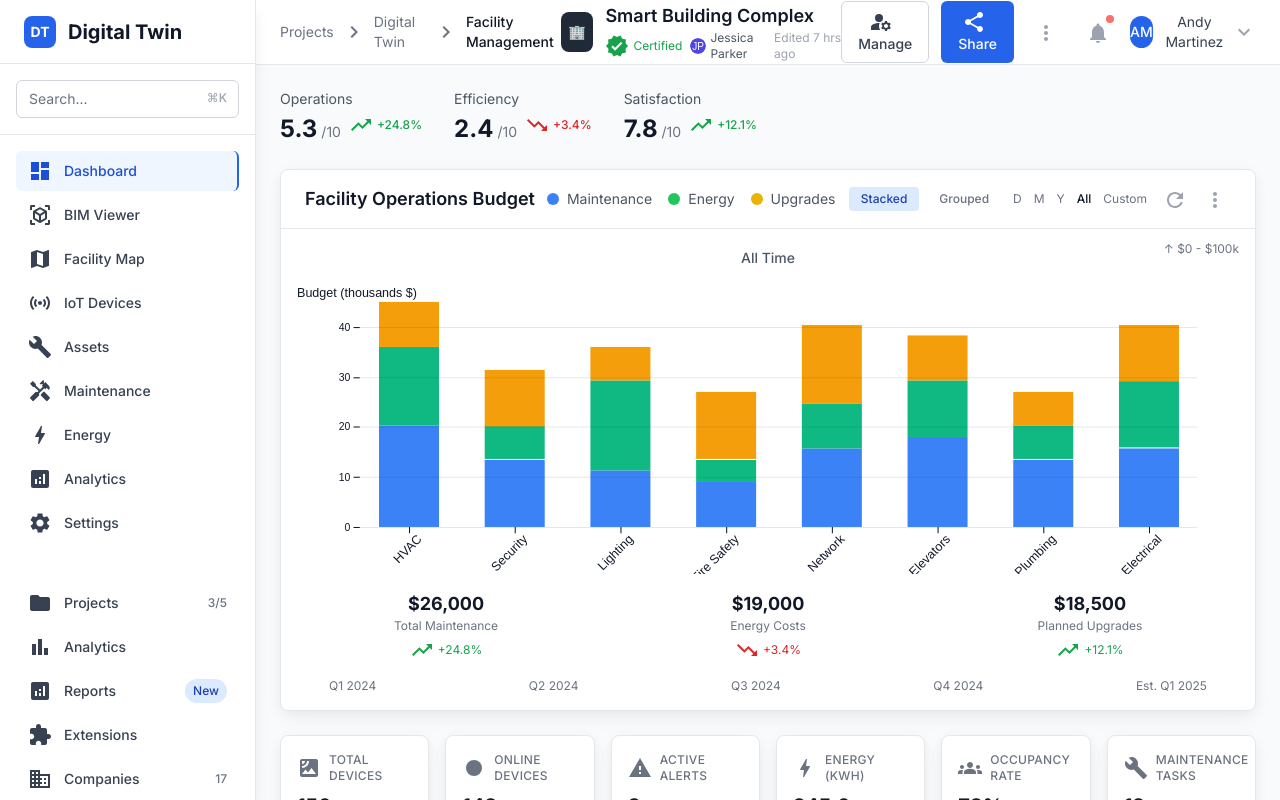
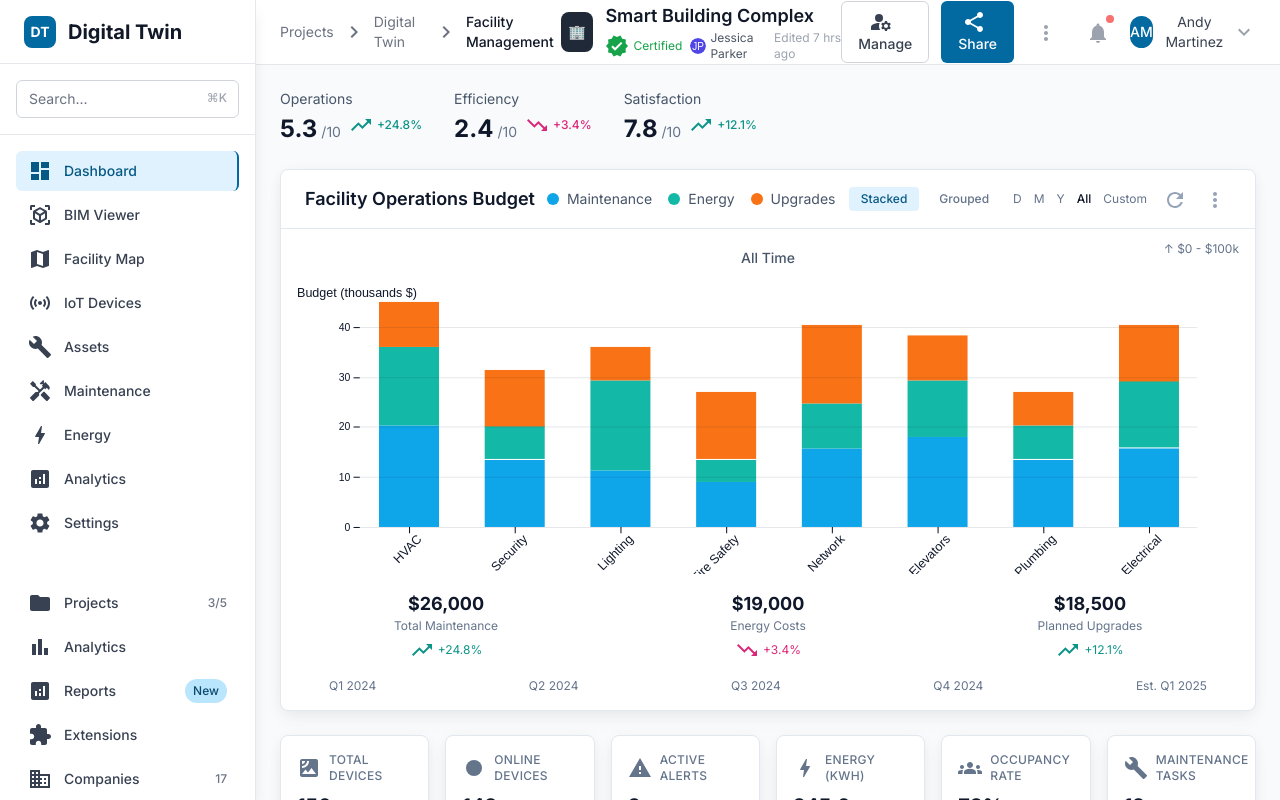
Before and after one commit to anmartincode/digital-twin-management, a React (Create React App) app in the folder frontend/: page / in a window 1280 px wide. Built offline with nearby package versions, Linux system fonts and the light colour scheme.

Commit message:
changed color palette

```diff
--- a/frontend/src/components/Dashboard/BudgetChart.tsx
+++ b/frontend/src/components/Dashboard/BudgetChart.tsx
@@ -61,7 +61,7 @@ const BudgetChart: React.FC<BudgetChartProps> = ({ title = "Facility Operations
 
   const data = getDataForPeriod(timePeriod);
   const keys = ['maintenance', 'energy', 'upgrades'];
-  const colors = ['#3b82f6', '#10b981', '#f59e0b'];
+  const colors = ['#0ea5e9', '#14b8a6', '#f97316']; // Changed to sky-500, teal-500, orange-500
 
   // Get summary stats based on time period
   const getSummaryStats = () => {
@@ -233,22 +233,22 @@ const BudgetChart: React.FC<BudgetChartProps> = ({ title = "Facility Operations
   };
 
   return (
-    <div className="card dark:bg-gray-800 dark:border-gray-700">
-      <div className="card-header dark:bg-gray-800 flex items-center justify-between py-3">
+    <div className="card dark:bg-slate-800 dark:border-slate-700">
+      <div className="card-header dark:bg-slate-800 flex items-center justify-between py-3">
         <div className="flex items-center space-x-3">
-          <h3 className="text-lg font-semibold text-gray-900 dark:text-white">{title}</h3>
+          <h3 className="text-lg font-semibold text-slate-900 dark:text-white">{title}</h3>
           <div className="flex items-center space-x-4 text-sm">
             <div className="flex items-center space-x-2">
-              <div className="w-3 h-3 bg-blue-500 rounded-full"></div>
-              <span className="text-gray-600 dark:text-gray-400">Maintenance</span>
+              <div className="w-3 h-3 bg-sky-500 rounded-full"></div>
+              <span className="text-slate-600 dark:text-slate-400">Maintenance</span>
             </div>
             <div className="flex items-center space-x-2">
-              <div className="w-3 h-3 bg-green-500 rounded-full"></div>
-              <span className="text-gray-600 dark:text-gray-400">Energy</span>
+              <div className="w-3 h-3 bg-teal-500 rounded-full"></div>
+              <span className="text-slate-600 dark:text-slate-400">Energy</span>
             </div>
             <div className="flex items-center space-x-2">
-              <div className="w-3 h-3 bg-yellow-500 rounded-full"></div>
-              <span className="text-gray-600 dark:text-gray-400">Upgrades</span>
+              <div className="w-3 h-3 bg-orange-500 rounded-full"></div>
+              <span className="text-slate-600 dark:text-slate-400">Upgrades</span>
             </div>
           </div>
         </div>
@@ -257,8 +257,8 @@ const BudgetChart: React.FC<BudgetChartProps> = ({ title = "Facility Operations
             onClick={toggleLayout}
             className={`px-3 py-1 text-xs font-medium rounded ${
               layout === 'stacked'
-                ? 'bg-blue-100 text-blue-800 dark:bg-blue-900 dark:text-blue-300'
-                : 'text-gray-500 dark:text-gray-400'
+                ? 'bg-sky-100 text-sky-800 dark:bg-sky-900/30 dark:text-sky-300'
+                : 'text-slate-500 dark:text-slate-400'
             }`}
           >
             Stacked
@@ -267,67 +267,67 @@ const BudgetChart: React.FC<BudgetChartProps> = ({ title = "Facility Operations
             onClick={toggleLayout}
             className={`px-3 py-1 text-xs font-medium rounded ${
               layout === 'grouped'
-                ? 'bg-blue-100 text-blue-800 dark:bg-blue-900 dark:text-blue-300'
-                : 'text-gray-500 dark:text-gray-400'
+                ? 'bg-sky-100 text-sky-800 dark:bg-sky-900/30 dark:text-sky-300'
+                : 'text-slate-500 dark:text-slate-400'
             }`}
           >
             Grouped
           </button>
-          <div className="flex items-center space-x-1 text-xs text-gray-500 dark:text-gray-400">
+          <div className="flex items-center space-x-1 text-xs text-slate-500 dark:text-slate-400">
             <button
               onClick={() => handleTimePeriodChange('D')}
-              className={`px-1 py-0.5 rounded cursor-pointer hover:text-gray-700 dark:hover:text-gray-300 ${
-                timePeriod === 'D' ? 'font-medium text-gray-900 dark:text-white' : ''
+              className={`px-1 py-0.5 rounded cursor-pointer hover:text-slate-700 dark:hover:text-slate-300 ${
+                timePeriod === 'D' ? 'font-medium text-slate-900 dark:text-white' : ''
               }`}
             >
               D
             </button>
             <button
               onClick={() => handleTimePeriodChange('M')}
-              className={`px-1 py-0.5 rounded cursor-pointer hover:text-gray-700 dark:hover:text-gray-300 ${
-                timePeriod === 'M' ? 'font-medium text-gray-900 dark:text-white' : ''
+              className={`px-1 py-0.5 rounded cursor-pointer hover:text-slate-700 dark:hover:text-slate-300 ${
+                timePeriod === 'M' ? 'font-medium text-slate-900 dark:text-white' : ''
               }`}
             >
               M
             </button>
             <button
               onClick={() => handleTimePeriodChange('Y')}
-              className={`px-1 py-0.5 rounded cursor-pointer hover:text-gray-700 dark:hover:text-gray-300 ${
-                timePeriod === 'Y' ? 'font-medium text-gray-900 dark:text-white' : ''
+              className={`px-1 py-0.5 rounded cursor-pointer hover:text-slate-700 dark:hover:text-slate-300 ${
+                timePeriod === 'Y' ? 'font-medium text-slate-900 dark:text-white' : ''
               }`}
             >
               Y
             </button>
             <button
               onClick={() => handleTimePeriodChange('All')}
-              className={`px-1 py-0.5 rounded cursor-pointer hover:text-gray-700 dark:hover:text-gray-300 ${
-                timePeriod === 'All' ? 'font-medium text-gray-900 dark:text-white' : ''
+              className={`px-1 py-0.5 rounded cursor-pointer hover:text-slate-700 dark:hover:text-slate-300 ${
+                timePeriod === 'All' ? 'font-medium text-slate-900 dark:text-white' : ''
               }`}
             >
               All
             </button>
             <button
               onClick={() => handleTimePeriodChange('Custom')}
-              className={`px-1 py-0.5 rounded cursor-pointer hover:text-gray-700 dark:hover:text-gray-300 ${
-                timePeriod === 'Custom' ? 'font-medium text-gray-900 dark:text-white' : ''
+              className={`px-1 py-0.5 rounded cursor-pointer hover:text-slate-700 dark:hover:text-slate-300 ${
+                timePeriod === 'Custom' ? 'font-medium text-slate-900 dark:text-white' : ''
               }`}
             >
               Custom
             </button>
           </div>
-          <button className="p-1 text-gray-400 hover:text-gray-600 dark:hover:text-gray-300 rounded">
+          <button className="p-1 text-slate-400 hover:text-slate-600 dark:hover:text-slate-300 rounded">
             <RefreshIcon className="h-4 w-4" />
           </button>
-          <button className="p-1 text-gray-400 hover:text-gray-600 dark:hover:text-gray-300 rounded">
+          <button className="p-1 text-slate-400 hover:text-slate-600 dark:hover:text-slate-300 rounded">
             <MoreVertIcon className="h-4 w-4" />
           </button>
         </div>
       </div>
 
-      <div className="card-body dark:bg-gray-800 relative p-4">
+      <div className="card-body dark:bg-slate-800 relative p-4">
         {/* Time Period Label */}
         <div className="text-center mb-3">
-          <span className="text-sm font-medium text-gray-600 dark:text-gray-400">{getTimePeriodLabel()}</span>
+          <span className="text-sm font-medium text-slate-600 dark:text-slate-400">{getTimePeriodLabel()}</span>
         </div>
 
         {/* Chart Area - Centered */}
@@ -340,25 +340,25 @@ const BudgetChart: React.FC<BudgetChartProps> = ({ title = "Facility Operations
         {/* Summary Stats */}
         <div className="grid grid-cols-3 gap-6 mb-4">
           <div className="text-center">
-            <div className="text-lg font-bold text-gray-900 dark:text-white">{summaryStats.maintenance.value}</div>
-            <div className="text-xs text-gray-500 dark:text-gray-400">Total Maintenance</div>
-            <div className="flex items-center justify-center text-xs text-green-600 dark:text-green-400 mt-1">
+            <div className="text-lg font-bold text-slate-900 dark:text-white">{summaryStats.maintenance.value}</div>
+            <div className="text-xs text-slate-500 dark:text-slate-400">Total Maintenance</div>
+            <div className="flex items-center justify-center text-xs text-teal-600 dark:text-teal-400 mt-1">
               <TrendingUpIcon className="h-3 w-3 mr-1" />
               {summaryStats.maintenance.change}
             </div>
           </div>
           <div className="text-center">
-            <div className="text-lg font-bold text-gray-900 dark:text-white">{summaryStats.energy.value}</div>
-            <div className="text-xs text-gray-500 dark:text-gray-400">Energy Costs</div>
-            <div className="flex items-center justify-center text-xs text-red-600 dark:text-red-400 mt-1">
+            <div className="text-lg font-bold text-slate-900 dark:text-white">{summaryStats.energy.value}</div>
+            <div className="text-xs text-slate-500 dark:text-slate-400">Energy Costs</div>
+            <div className="flex items-center justify-center text-xs text-pink-600 dark:text-pink-400 mt-1">
               <TrendingDownIcon className="h-3 w-3 mr-1" />
               {summaryStats.energy.change}
             </div>
           </div>
           <div className="text-center">
-            <div className="text-lg font-bold text-gray-900 dark:text-white">{summaryStats.upgrades.value}</div>
-            <div className="text-xs text-gray-500 dark:text-gray-400">Planned Upgrades</div>
-            <div className="flex items-center justify-center text-xs text-green-600 dark:text-green-400 mt-1">
+            <div className="text-lg font-bold text-slate-900 dark:text-white">{summaryStats.upgrades.value}</div>
+            <div className="text-xs text-slate-500 dark:text-slate-400">Planned Upgrades</div>
+            <div className="flex items-center justify-center text-xs text-teal-600 dark:text-teal-400 mt-1">
               <TrendingUpIcon className="h-3 w-3 mr-1" />
               {summaryStats.upgrades.change}
             </div>
@@ -366,7 +366,7 @@ const BudgetChart: React.FC<BudgetChartProps> = ({ title = "Facility Operations
         </div>
 
         {/* Timeline markers */}
-        <div className="flex justify-between text-xs text-gray-500 dark:text-gray-400 px-8">
+        <div className="flex justify-between text-xs text-slate-500 dark:text-slate-400 px-8">
           {timePeriod === 'D' ? (
             <>
               <span>Today</span>
@@ -404,7 +404,7 @@ const BudgetChart: React.FC<BudgetChartProps> = ({ title = "Facility Operations
 
         {/* Budget range */}
         <div className="absolute top-3 right-4 text-right">
-          <div className="text-xs text-gray-500 dark:text-gray-400">
+          <div className="text-xs text-slate-500 dark:text-slate-400">
             {timePeriod === 'D' ? '↑ $0 - $1k' :
              timePeriod === 'M' ? '↑ $0 - $10k' :
              timePeriod === 'Y' ? '↑ $0 - $400k' : '↑ $0 - $100k'}
--- a/frontend/src/components/Dashboard/MetricsSummary.tsx
+++ b/frontend/src/components/Dashboard/MetricsSummary.tsx
@@ -39,18 +39,18 @@ const MetricsSummary: React.FC = () => {
     <div className="flex items-center space-x-8 mb-6">
       {metrics.map((metric, index) => (
         <div key={index} className="flex flex-col">
-          <div className="text-sm text-gray-600 dark:text-gray-400 mb-1">{metric.label}</div>
+          <div className="text-sm text-slate-600 dark:text-slate-400 mb-1">{metric.label}</div>
           <div className="flex items-baseline space-x-2">
             <div className="flex items-baseline">
-              <span className="text-2xl font-bold text-gray-900 dark:text-white">{metric.value}</span>
+              <span className="text-2xl font-bold text-slate-900 dark:text-white">{metric.value}</span>
               {metric.suffix && (
-                <span className="text-sm text-gray-500 dark:text-gray-400 ml-1">{metric.suffix}</span>
+                <span className="text-sm text-slate-500 dark:text-slate-400 ml-1">{metric.suffix}</span>
               )}
             </div>
             <div className={`flex items-center text-xs font-medium ${
               metric.changeType === 'positive'
-                ? 'text-green-600 dark:text-green-400'
-                : 'text-red-600 dark:text-red-400'
+                ? 'text-teal-600 dark:text-teal-400'
+                : 'text-pink-600 dark:text-pink-400'
             }`}>
               {metric.changeType === 'positive' ? (
                 <TrendingUpIcon className="h-3 w-3 mr-1" />
--- a/frontend/src/index.css
+++ b/frontend/src/index.css
@@ -9,11 +9,11 @@
   }
 
   body {
-    @apply bg-gray-50 text-gray-900;
+    @apply bg-slate-50 text-slate-900;
   }
 
   * {
-    @apply border-gray-200;
+    @apply border-slate-200;
   }
 }
 
@@ -23,31 +23,31 @@
   }
 
   .btn-primary {
-    @apply btn bg-primary-600 text-white hover:bg-primary-700 focus:ring-primary-500;
+    @apply btn bg-sky-600 text-white hover:bg-sky-700 focus:ring-sky-500;
   }
 
   .btn-secondary {
-    @apply btn bg-white text-gray-700 border-gray-300 hover:bg-gray-50 focus:ring-primary-500;
+    @apply btn bg-white text-slate-700 border-slate-300 hover:bg-slate-50 focus:ring-sky-500;
   }
 
   .btn-success {
-    @apply btn bg-success-600 text-white hover:bg-success-700 focus:ring-success-500;
+    @apply btn bg-teal-600 text-white hover:bg-teal-700 focus:ring-teal-500;
   }
 
   .btn-warning {
-    @apply btn bg-warning-600 text-white hover:bg-warning-700 focus:ring-warning-500;
+    @apply btn bg-orange-600 text-white hover:bg-orange-700 focus:ring-orange-500;
   }
 
   .btn-danger {
-    @apply btn bg-danger-600 text-white hover:bg-danger-700 focus:ring-danger-500;
+    @apply btn bg-pink-600 text-white hover:bg-pink-700 focus:ring-pink-500;
   }
 
   .card {
-    @apply bg-white rounded-lg shadow-soft border border-gray-200;
+    @apply bg-white rounded-lg shadow-soft border border-slate-200;
   }
 
   .card-header {
-    @apply px-6 py-4 border-b border-gray-200;
+    @apply px-6 py-4 border-b border-slate-200;
   }
 
   .card-body {
@@ -55,11 +55,11 @@
   }
 
   .input {
-    @apply block w-full px-3 py-2 border border-gray-300 rounded-md shadow-sm placeholder-gray-400 focus:outline-none focus:ring-primary-500 focus:border-primary-500 sm:text-sm;
+    @apply block w-full px-3 py-2 border border-slate-300 rounded-md shadow-sm placeholder-slate-400 focus:outline-none focus:ring-sky-500 focus:border-sky-500 sm:text-sm;
   }
 
   .select {
-    @apply block w-full px-3 py-2 border border-gray-300 rounded-md shadow-sm focus:outline-none focus:ring-primary-500 focus:border-primary-500 sm:text-sm;
+    @apply block w-full px-3 py-2 border border-slate-300 rounded-md shadow-sm focus:outline-none focus:ring-sky-500 focus:border-sky-500 sm:text-sm;
   }
 
   .badge {
@@ -67,19 +67,19 @@
   }
 
   .badge-success {
-    @apply badge bg-success-100 text-success-800;
+    @apply badge bg-teal-100 text-teal-800;
   }
 
   .badge-warning {
-    @apply badge bg-warning-100 text-warning-800;
+    @apply badge bg-orange-100 text-orange-800;
   }
 
   .badge-danger {
-    @apply badge bg-danger-100 text-danger-800;
+    @apply badge bg-pink-100 text-pink-800;
   }
 
   .badge-info {
-    @apply badge bg-primary-100 text-primary-800;
+    @apply badge bg-sky-100 text-sky-800;
   }
 }
 
--- a/frontend/tailwind.config.js
+++ b/frontend/tailwind.config.js
@@ -8,18 +8,20 @@ module.exports = {
   theme: {
     extend: {
       colors: {
+        // Soft pastel primary colors using gentle blue
         primary: {
-          50: '#eff6ff',
-          100: '#dbeafe',
-          200: '#bfdbfe',
-          300: '#93c5fd',
-          400: '#60a5fa',
-          500: '#3b82f6',
-          600: '#2563eb',
-          700: '#1d4ed8',
-          800: '#1e40af',
-          900: '#1e3a8a',
+          50: '#f0f9ff',
+          100: '#e0f2fe',
+          200: '#bae6fd',
+          300: '#7dd3fc',
+          400: '#38bdf8',
+          500: '#0ea5e9',
+          600: '#0284c7',
+          700: '#0369a1',
+          800: '#075985',
+          900: '#0c4a6e',
         },
+        // Warm pastel secondary colors using soft slate
         secondary: {
           50: '#f8fafc',
           100: '#f1f5f9',
@@ -32,69 +34,73 @@ module.exports = {
           800: '#1e293b',
           900: '#0f172a',
         },
+        // Gentle success colors using soft mint/teal
         success: {
-          50: '#f0fdf4',
-          100: '#dcfce7',
-          200: '#bbf7d0',
-          300: '#86efac',
-          400: '#4ade80',
-          500: '#22c55e',
-          600: '#16a34a',
-          700: '#15803d',
-          800: '#166534',
-          900: '#14532d',
+          50: '#f0fdfa',
+          100: '#ccfbf1',
+          200: '#99f6e4',
+          300: '#5eead4',
+          400: '#2dd4bf',
+          500: '#14b8a6',
+          600: '#0d9488',
+          700: '#0f766e',
+          800: '#115e59',
+          900: '#134e4a',
         },
+        // Soft warning colors using gentle peach
         warning: {
-          50: '#fffbeb',
-          100: '#fef3c7',
-          200: '#fde68a',
-          300: '#fcd34d',
-          400: '#fbbf24',
-          500: '#f59e0b',
-          600: '#d97706',
-          700: '#b45309',
-          800: '#92400e',
-          900: '#78350f',
+          50: '#fff7ed',
+          100: '#ffedd5',
+          200: '#fed7aa',
+          300: '#fdba74',
+          400: '#fb923c',
+          500: '#f97316',
+          600: '#ea580c',
+          700: '#c2410c',
+          800: '#9a3412',
+          900: '#7c2d12',
         },
+        // Gentle danger colors using soft rose
         danger: {
-          50: '#fef2f2',
-          100: '#fee2e2',
-          200: '#fecaca',
-          300: '#fca5a5',
-          400: '#f87171',
-          500: '#ef4444',
-          600: '#dc2626',
-          700: '#b91c1c',
-          800: '#991b1b',
-          900: '#7f1d1d',
+          50: '#fdf2f8',
+          100: '#fce7f3',
+          200: '#fbcfe8',
+          300: '#f9a8d4',
+          400: '#f472b6',
+          500: '#ec4899',
+          600: '#db2777',
+          700: '#be185d',
+          800: '#9d174d',
+          900: '#831843',
         },
-        // Custom subtle colors for alerts
+        // Soft blue using sky tones
         blue: {
-          25: '#f8faff',
-          50: '#eff6ff',
-          100: '#dbeafe',
-          200: '#bfdbfe',
-          300: '#93c5fd',
-          400: '#60a5fa',
-          500: '#3b82f6',
-          600: '#2563eb',
-          700: '#1d4ed8',
-          800: '#1e40af',
-          900: '#1e3a8a',
-          950: '#172554',
+          25: '#f0f9ff',
+          50: '#e0f2fe',
+          100: '#bae6fd',
+          200: '#7dd3fc',
+          300: '#38bdf8',
+          400: '#0ea5e9',
+          500: '#0284c7',
+          600: '#0369a1',
+          700: '#075985',
+          800: '#0c4a6e',
+          900: '#082f49',
+          950: '#082f49',
         },
+        // Gentle amber using soft yellow-orange
         amber: {
           25: '#fffbeb',
-          50: '#fffbeb',
-          100: '#fef3c7',
-          200: '#fde68a',
-          300: '#fcd34d',
-          400: '#fbbf24',
-          500: '#f59e0b',
-          600: '#d97706',
-          700: '#b45309',
-          800: '#92400e',
-          900: '#78350f',
+          50: '#fef3c7',
+          100: '#fde68a',
+          200: '#fcd34d',
+          300: '#fbbf24',
+          400: '#f59e0b',
+          500: '#d97706',
+          600: '#b45309',
+          700: '#92400e',
+          800: '#78350f',
+          900: '#451a03',
           950: '#451a03',
         },
         red: {
```
Also changed, not shown: frontend/src/components/Dashboard/AlertPanel.tsx (+14 -14 lines), frontend/src/components/Dashboard/ChartWidget.tsx (+11 -11 lines), frontend/src/components/Dashboard/DeviceStatus.tsx (+17 -17 lines), frontend/src/components/Dashboard/FacilityTable.tsx (+32 -32 lines), frontend/src/components/Dashboard/MetricCard.tsx (+8 -8 lines).
